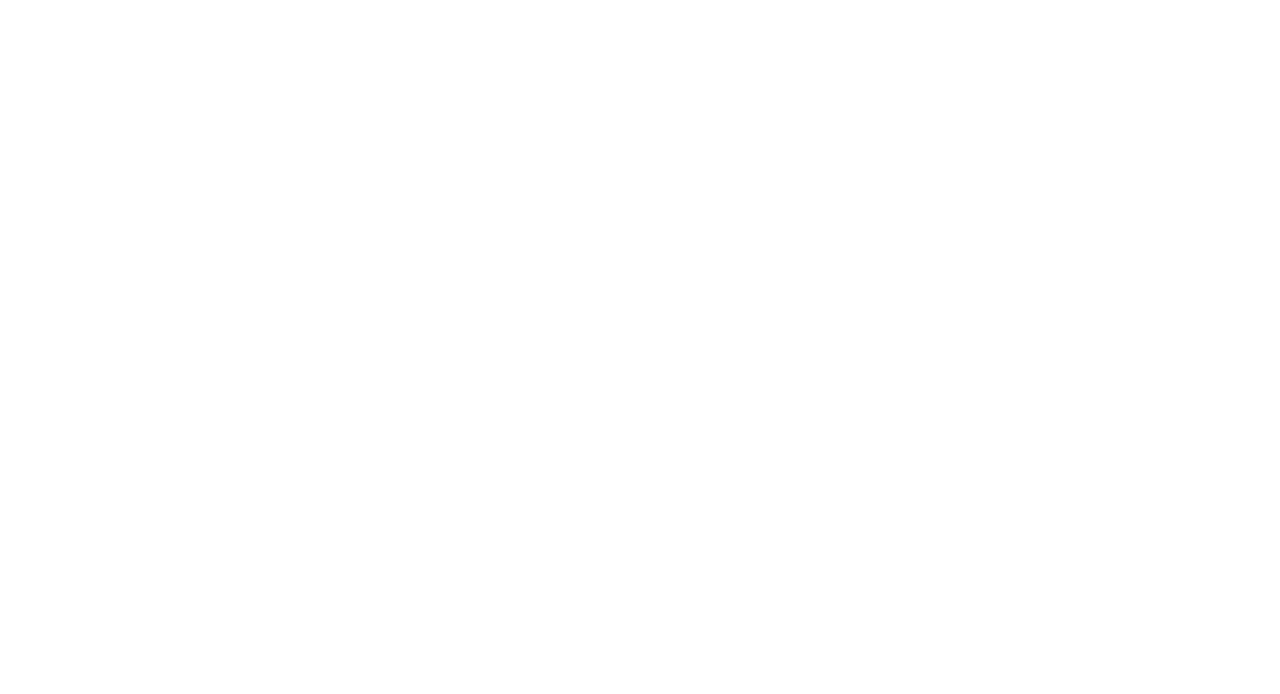
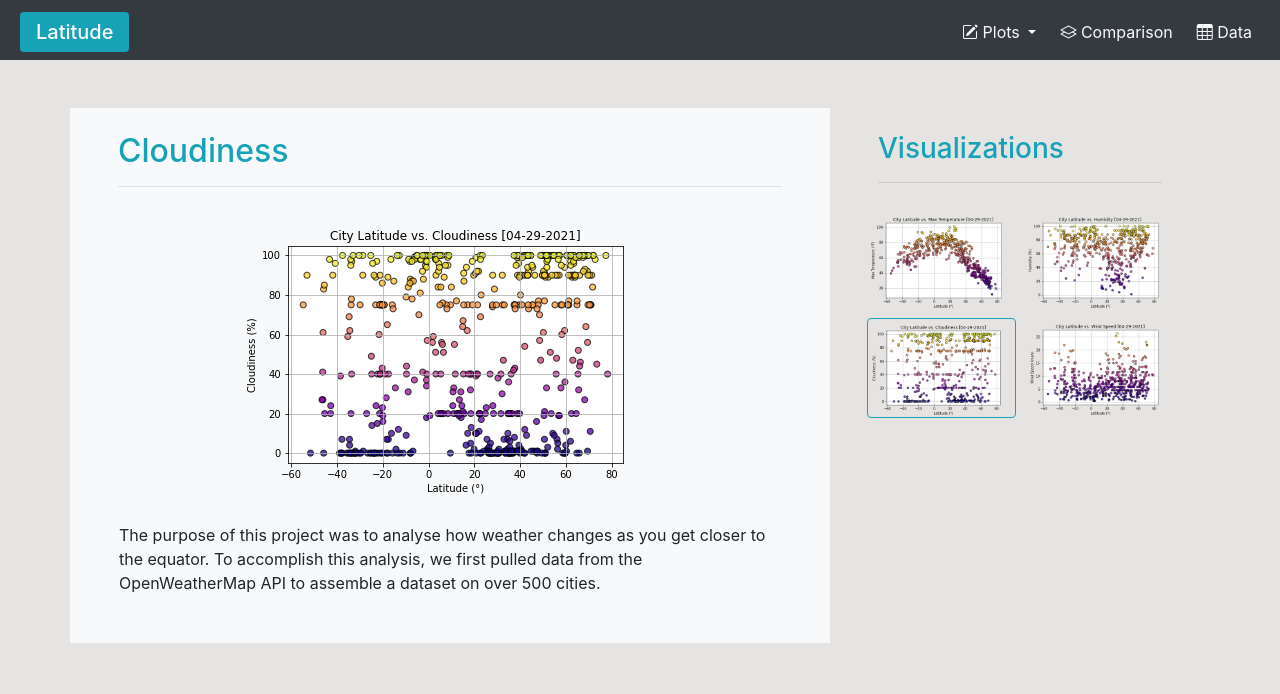
Before and after one commit to rperezme-data/DAB_H11_Web-Design-Challenge, a plain HTML site: page cloudiness.html in a window 1280 px wide. Drawn offline with nearby package versions, Linux system fonts and the light colour scheme.

Commit message:
Add Cloudiness

```diff
--- a/cloudiness.html
+++ b/cloudiness.html
@@ -0,0 +1,156 @@
+<!DOCTYPE html>
+<html lang="en">
+
+
+<!-- HEAD -->
+<head>
+    <meta charset="UTF-8">
+    <title>Latitude Cloudiness</title>
+    <link rel="stylesheet" href="https://stackpath.bootstrapcdn.com/bootstrap/4.3.1/css/bootstrap.min.css"
+        integrity="sha384-ggOyR0iXCbMQv3Xipma34MD+dH/1fQ784/j6cY/iJTQUOhcWr7x9JvoRxT2MZw1T" crossorigin="anonymous">
+    <link rel="stylesheet" href="https://cdn.jsdelivr.net/npm/bootstrap-icons@1.5.0/font/bootstrap-icons.css">
+    <link rel="stylesheet" href="style.css">
+</head>
+<!-- CLOSE HEAD -->
+
+
+<!-- BODY -->
+<body style="background-color: #E5E4E2">
+
+
+      <!-- NAVBAR -->
+      <nav class="navbar navbar-expand-md navbar-light bg-dark sticky-top pt-2 pb-1">
+        <!-- Title Button -->
+        <a class="navbar-brand bg-info text-light pl-3 pr-3 m-1 rounded h1" href="index.html">Latitude</a>
+        <button class="navbar-toggler bg-info" type="button" data-toggle="collapse"
+            data-target="#navbarSupportedContent" aria-controls="navbarSupportedContent" aria-expanded="false"
+            aria-label="Toggle navigation">
+            <span class="navbar-toggler-icon"></span>
+        </button>
+        <!-- Navbar Contents -->
+        <div class="collapse navbar-collapse" id="navbarSupportedContent">
+            <!-- Unordered List (alignment=end) -->
+            <ul class="navbar-nav ml-auto">
+                <!-- Dropdown Toggle -->
+                <li class="nav-item active dropdown p-1">
+                    <a class="nav-link dropdown-toggle text-light" href="#" id="navbarDropdown" role="button"
+                        data-toggle="dropdown" aria-haspopup="true" aria-expanded="false">
+                        <i class="bi-pencil-square" color: #5bc0de"></i> Plots
+                    </a>
+                    <!-- Dropdown Menu -->
+                    <div class="dropdown-menu bg-light" aria-labelledby="navbarDropdown">
+                        <a class="dropdown-item text-dark" href="max-temperature.html">
+                            <i class="bi-sun" color: #5bc0de"></i> Max Temperature</a>
+                        <a class="dropdown-item text-dark" href="humidity.html">
+                            <i class="bi-droplet" color: #5bc0de"></i> Humidity</a>
+                        <a class="dropdown-item text-dark" href="cloudiness.html">
+                            <i class="bi-clouds" color: #5bc0de"></i> Cloudiness</a>
+                        <a class="dropdown-item text-dark" href="wind-speed.html">
+                            <i class="bi-wind" color: #5bc0de"></i> Wind Speed</a>
+                    </div>
+                </li>
+                <!-- Text Links -->
+                <li class="nav-item active p-1">
+                    <a class="nav-link text-light" href="comparison.html">
+                        <i class="bi-layers" color: #5bc0de"></i> Comparison</a>
+                </li>
+                <li class="nav-item active p-1">
+                    <a class="nav-link text-light" href="data.html">
+                        <i class="bi-table" color: #5bc0de"></i> Data</a>
+                </li>
+            </ul>
+        </div>
+    </nav>
+    <!-- CLOSE NAVBAR -->
+
+
+    <!-- CONTAINER -->
+    <div class="container pt-5 pb-5">
+        <div class="row">
+
+            <!-- MAIN COLUMN -->
+            <div class="col-lg-8 col-sm-12 bg-light pt-4 pb-5 pl-5 pr-5">
+
+                <!-- Header row -->
+                <div class="row">
+                    <div class="h2 col text-info">
+                        Cloudiness
+                        <hr />
+                    </div>
+                </div>
+
+                <!-- Contents row -->
+                <div class="row d-flex justify-content-center ">
+
+                    <img src="Images/Fig_03.png" class="img-fluid" alt="Cloudiness">
+
+                    <div class="paragraph pt-4 pl-3 pr-3">
+                        The purpose of this project was to analyse how weather changes as you get closer to the equator.
+                        To accomplish this analysis, we first pulled data from the OpenWeatherMap API to assemble a
+                        dataset on over 500 cities.
+                    </div>
+
+                </div>
+            </div>
+            <!-- CLOSE MAIN COLUMN -->
+
+            <!-- SIDEBAR -->
+            <div class="col-lg-4 col-sm-12 pt-4 pb-4 pl-5 pr-5" style="background-color: #E5E4E2">
+
+                <!-- Header Row -->
+                <div class="row">
+                    <div class="h3 col text-info">
+                        Visualizations
+                        <hr />
+                    </div>
+                </div>
+
+                <!-- Contents row -->
+                <div class="row">
+
+                    <div class="col-lg-6 col-sm-3 p-1">
+                        <a href="max-temperature.html">
+                            <img src="Images/Fig_01.png" class="img-fluid" alt="Max Temperature">
+                        </a>
+                    </div>
+                    <div class="col-lg-6 col-sm-3 p-1">
+                        <a href="humidity.html">
+                            <img src="Images/Fig_02.png" class="img-fluid" alt="Humidity">
+                        </a>
+                    </div>
+                    <div class="col-lg-6 col-sm-3 p-1">
+                        <a href="cloudiness.html">
+                            <img src="Images/Fig_03.png" class="img-fluid rounded border border-5 border-info" alt="Cloudiness">
+                        </a>
+                    </div>
+                    <div class="col-lg-6 col-sm-3 p-1">
+                        <a href="wind-speed.html">
+                            <img src="Images/Fig_04.png" class="img-fluid" alt="Wind Speed">
+                        </a>
+                    </div>
+
+                </div>
+
+            </div>
+            <!-- CLOSE SIDEBAR -->
+
+        </div>
+    </div>
+    <!-- CLOSE CONTAINER -->
+
+
+    <!-- BOOTSTRAP JAVASCRIPTS -->
+    <script src="https://code.jquery.com/jquery-3.3.1.slim.min.js"
+        integrity="sha384-q8i/X+965DzO0rT7abK41JStQIAqVgRVzpbzo5smXKp4YfRvH+8abtTE1Pi6jizo"
+        crossorigin="anonymous"></script>
+    <script src="https://cdnjs.cloudflare.com/ajax/libs/popper.js/1.14.7/umd/popper.min.js"
+        integrity="sha384-UO2eT0CpHqdSJQ6hJty5KVphtPhzWj9WO1clHTMGa3JDZwrnQq4sF86dIHNDz0W1"
+        crossorigin="anonymous"></script>
+    <script src="https://stackpath.bootstrapcdn.com/bootstrap/4.3.1/js/bootstrap.min.js"
+        integrity="sha384-JjSmVgyd0p3pXB1rRibZUAYoIIy6OrQ6VrjIEaFf/nJGzIxFDsf4x0xIM+B07jRM"
+        crossorigin="anonymous"></script>
+
+</body>
+<!-- CLOSE BODY -->
+
+</html>
```
Also changed, not shown: humidity.html (+1 -1 lines).
